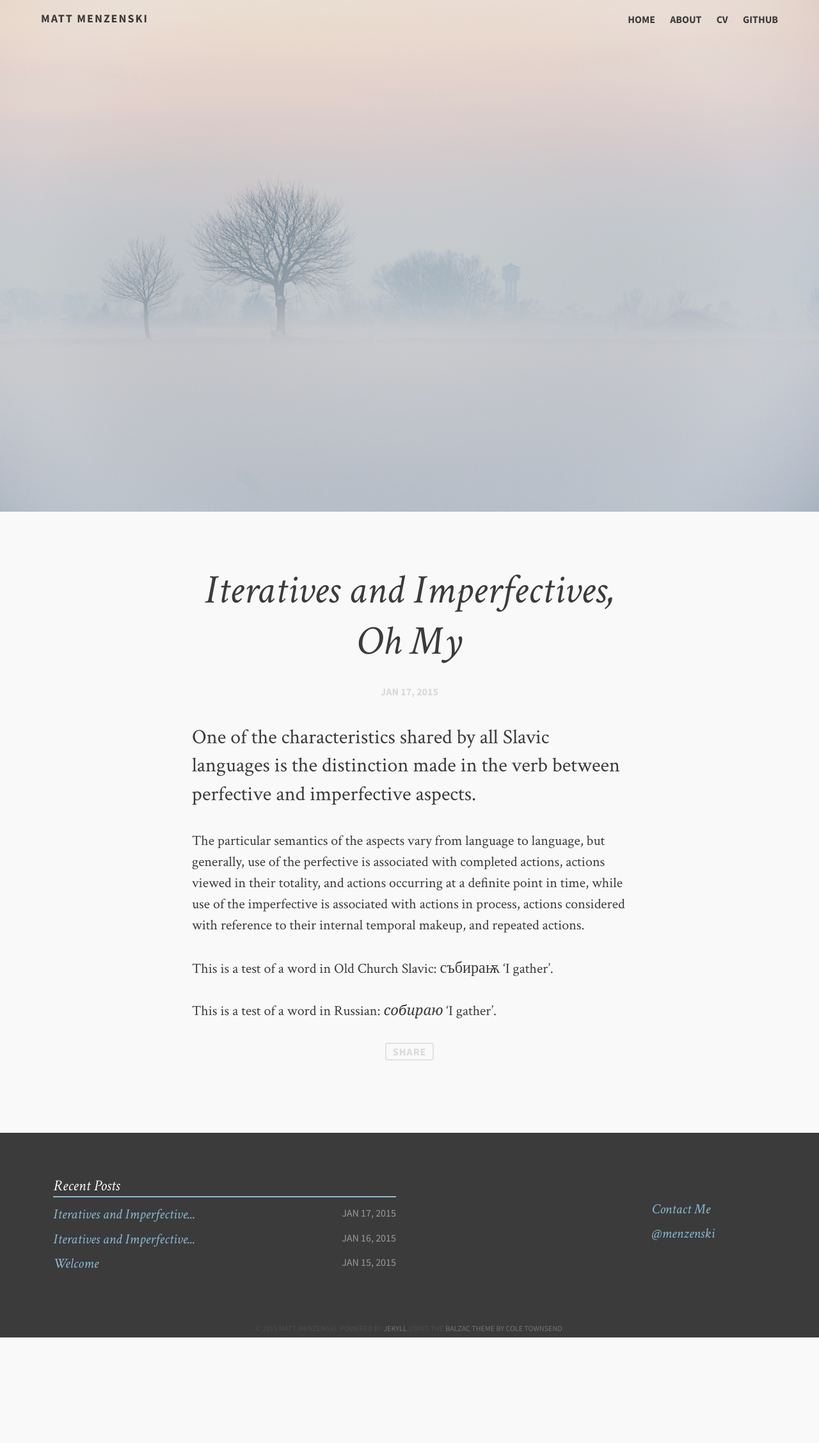
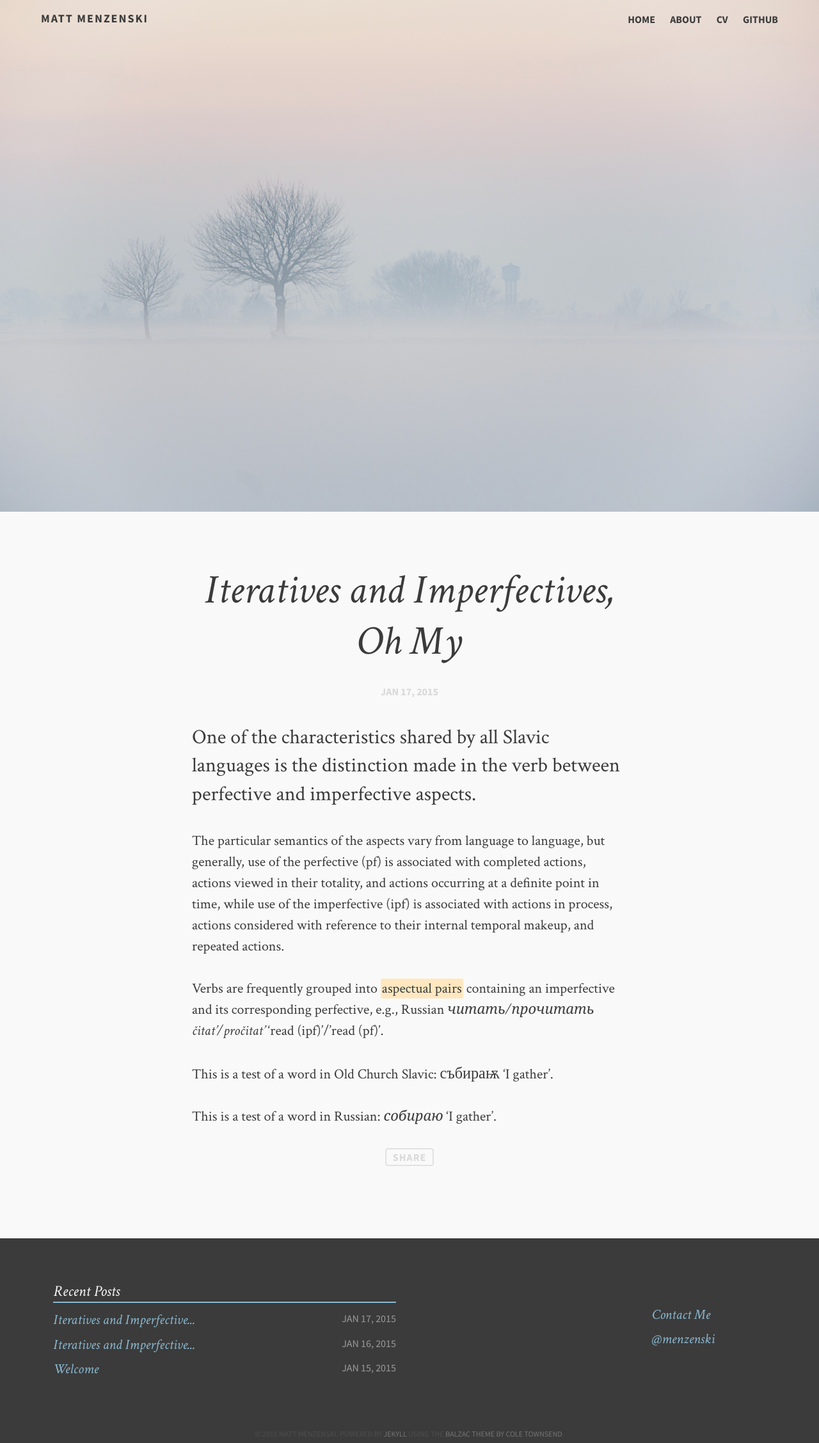
Before and after one commit to menzenski/menzenski.github.io, a Jekyll site: the page built from _posts/2015-01-17-Lengthened-Vowels-in-Slavic-Verbs.md, in a window 1280 px wide. Shown: the whole page at 64% size. Built offline with Jekyll 4.4.1, drawn with Linux system fonts in a browser that asks for light colours; comment, search, counter and statistics services are not loaded; before the commit the page ends 2091 px from its top, so only the background shows below that.

Commit message:
added css style for transliteration, started actually writing new post

```diff
--- a/_posts/2015-01-17-Lengthened-Vowels-in-Slavic-Verbs.md
+++ b/_posts/2015-01-17-Lengthened-Vowels-in-Slavic-Verbs.md
@@ -1,16 +1,16 @@
 ---
 layout: post-light-feature
 title: Iteratives and Imperfectives, Oh My
-description: "One of the characteristics shared by all Slavic
-languages is the distinction made in the verb between perfective and imperfective aspects."
+description: "One of the characteristics shared by all Slavic languages is the distinction made in the verb between perfective and imperfective aspects."
 categories: [articles, Balto-Slavic Iteratives, Slavic, aspect]
 date: 2015-01-17
 image:
         feature: soft-trees.jpg
 ---
 
-The particular semantics of the aspects vary from language to language, but generally, use of the perfective is associated with completed actions, actions viewed in their totality, and actions occurring at a definite point in time, while use of the imperfective is associated with actions in process, actions considered with reference to their internal temporal makeup, and repeated actions.
+The particular semantics of the aspects vary from language to language, but generally, use of the perfective (pf) is associated with completed actions, actions viewed in their totality, and actions occurring at a definite point in time, while use of the imperfective (ipf) is associated with actions in process, actions considered with reference to their internal temporal makeup, and repeated actions.
 
+Verbs are frequently grouped into *aspectual pairs* containing an imperfective and its corresponding perfective, e.g., Russian <span class="russ">читать/прочитать</span> <span class="trans">čitat'/pročitat'</span> 'read (ipf)'/'read (pf)'.
 
 This is a test of a word in Old Church Slavic: <span class="ocs">събираѭ</span> 'I gather'.
 
--- a/_sass/_menzenski.scss
+++ b/_sass/_menzenski.scss
@@ -1,9 +1,9 @@
 @font-face {
-    font-family: 'bukyvederegular';
-    src: url('bukyvede-regular-webfont.eot');
-    src: url('bukyvede-regular-webfont.eot?#iefix') format('embedded-opentype'), url('bukyvede-regular-webfont.woff2') format('woff2'), url('bukyvede-regular-webfont.woff') format('woff'), url('bukyvede-regular-webfont.ttf') format('truetype'), url('bukyvede-regular-webfont.svg#bukyvederegular') format('svg');
-    font-weight: normal;
-    font-style: normal;
+  font-family: 'bukyvederegular';
+  src: url('bukyvede-regular-webfont.eot');
+  src: url('bukyvede-regular-webfont.eot?#iefix') format('embedded-opentype'), url('bukyvede-regular-webfont.woff2') format('woff2'), url('bukyvede-regular-webfont.woff') format('woff'), url('bukyvede-regular-webfont.ttf') format('truetype'), url('bukyvede-regular-webfont.svg#bukyvederegular') format('svg');
+  font-weight: normal;
+  font-style: normal;
 }
 
 span.ocs {
@@ -14,3 +14,7 @@ span.ocs {
 span.russ {
   font-style: italic;
 }
+
+span.trans {
+  font-style: italic;
+}
```
